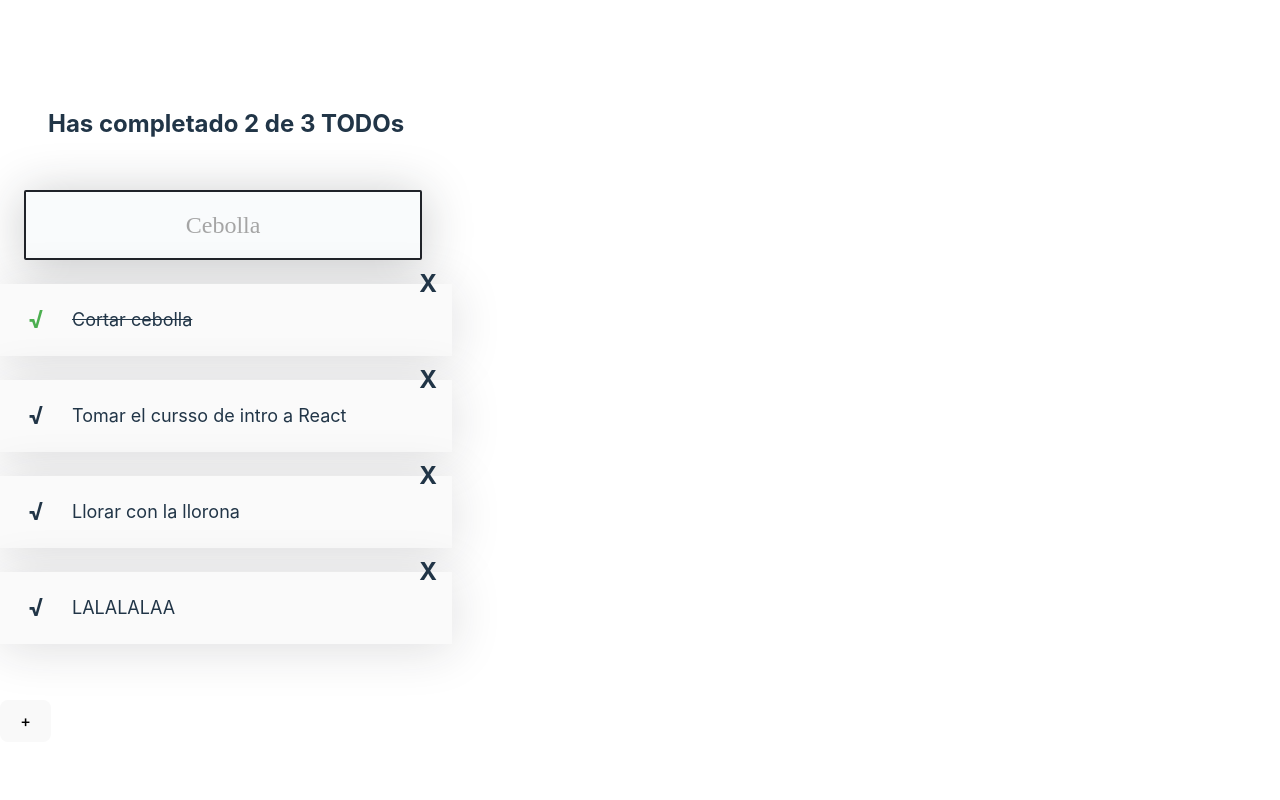
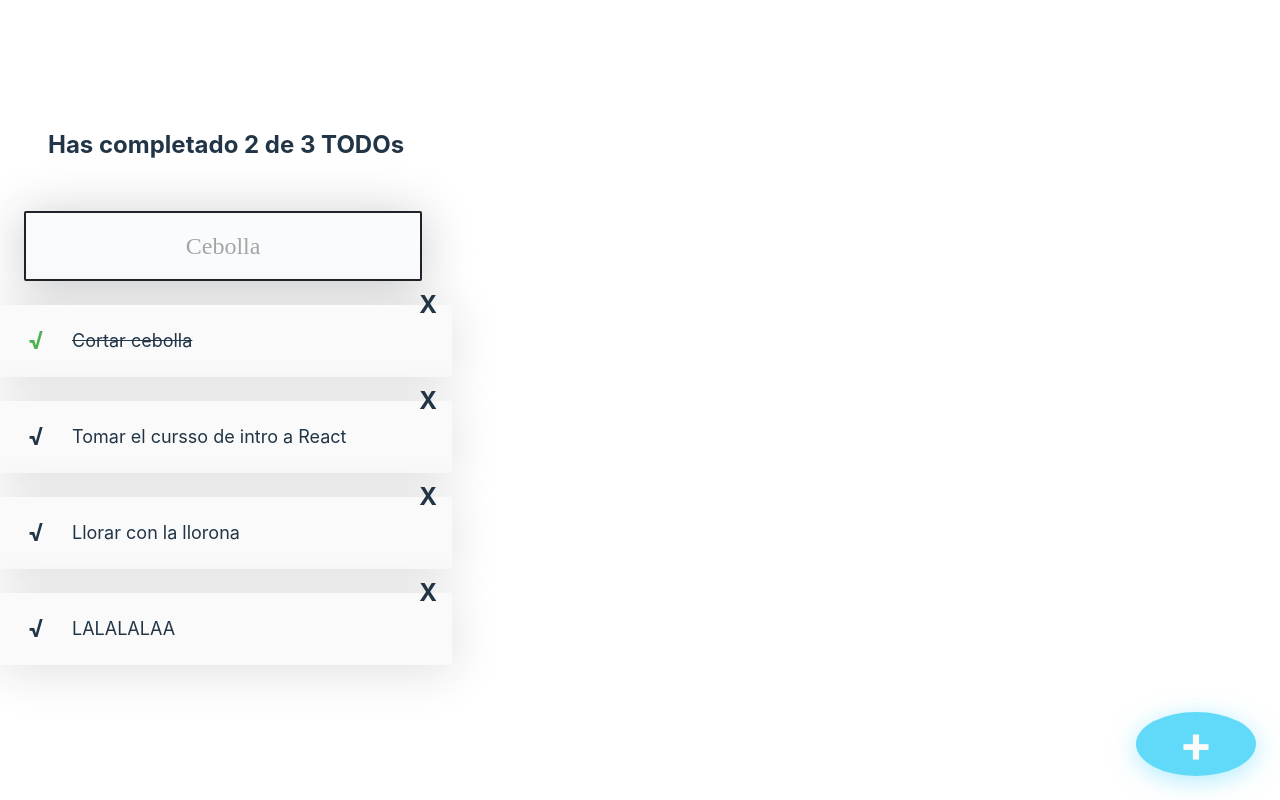
Before and after one commit to roxsyVel910/TodoList, a React (Vite) app: page / in a window 1280 px wide. Built offline with nearby package versions, Linux system fonts and the light colour scheme.

Commit message:
estilos apra boton

```diff
--- a/src/stylos/CreateTodoButton.css
+++ b/src/stylos/CreateTodoButton.css
@@ -0,0 +1,25 @@
+.CreateTodoButton {
+    background-color: #61DAFA;
+    box-shadow: 0px 5px 25px rgba(97, 218, 250, 0.5);
+    border: none;
+    border-radius: 50%;
+    cursor: pointer;
+    font-size: 50px;
+    position: fixed;
+    bottom: 24px;
+    right: 24px;
+    font-weight: bold;
+    color: #FAFAFA;
+    display: flex;
+    justify-content: center;
+    align-items: center;
+    height: 64px;
+    width: 64px;
+
+    transform: rotate(0);
+    transition: .3s ease;
+  }
+
+  .CreateTodoButton:hover {
+    transform: rotate(224deg);
+  }
```
